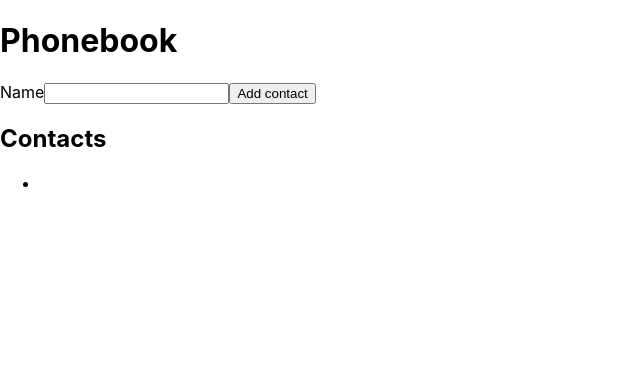
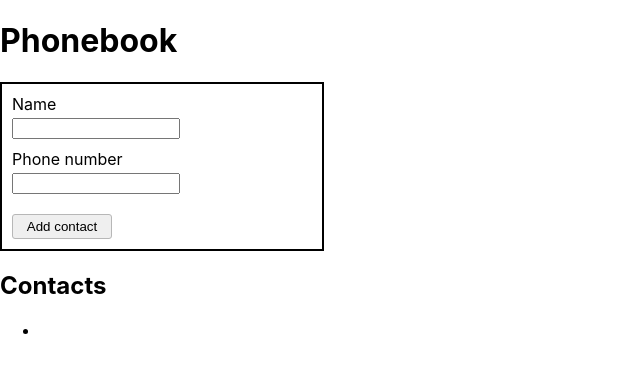
Before and after one commit to vova-rsk/goit-react-hw-02-phonebook, a React (Create React App) app: page / in a window 1280 px wide. Shown: the top 372 px of the page, without its empty margins (0-640 px from the left). Built offline with nearby package versions, Linux system fonts and the light colour scheme.

Commit message:
added styling & tel markup

```diff
--- a/src/components/ContactForm/ContactForm.jsx
+++ b/src/components/ContactForm/ContactForm.jsx
@@ -1,11 +1,11 @@
 import React from 'react';
 import PropTypes from 'prop-types';
-import { v4 as uuidv4 } from 'uuid';
+import { Form } from './ContactForm.styled';
 
-const ContactForm = props => {
+const ContactForm = ({ name, number, onInputChange, onSubmitButtonClick }) => {
   return (
-    <form action="submit">
-      <label htmlFor="">
+    <Form action="submit">
+      <label>
         Name
         <input
           type="text"
@@ -13,13 +13,34 @@ const ContactForm = props => {
           pattern="^[a-zA-Zа-яА-Я]+(([' -][a-zA-Zа-яА-Я ])?[a-zA-Zа-яА-Я]*)*$"
           title="Имя может состоять только из букв, апострофа, тире и пробелов. Например Adrian, Jacob Mercer, Charles de Batz de Castelmore d'Artagnan и т. п."
           required
+          onChange={onInputChange}
+          value={name}
         />
       </label>
-      <button type="submit">Add contact</button>
-    </form>
+      <label>
+        Phone number
+        <input
+          type="tel"
+          name="number"
+          pattern="\+?\d{1,4}?[-.\s]?\(?\d{1,3}?\)?[-.\s]?\d{1,4}[-.\s]?\d{1,4}[-.\s]?\d{1,9}"
+          title="Номер телефона должен состоять цифр и может содержать пробелы, тире, круглые скобки и может начинаться с +"
+          required
+          onChange={onInputChange}
+          value={number}
+        />
+      </label>
+      <button type="submit" onClick={onSubmitButtonClick}>
+        Add contact
+      </button>
+    </Form>
   );
 };
 
 export default ContactForm;
 
-ContactForm.propTypes = {};
+ContactForm.propTypes = {
+  name: PropTypes.string.isRequired,
+  number: PropTypes.string.isRequired,
+  onInputChange: PropTypes.func.isRequired,
+  onSubmitButtonClick: PropTypes.func.isRequired,
+};
```
